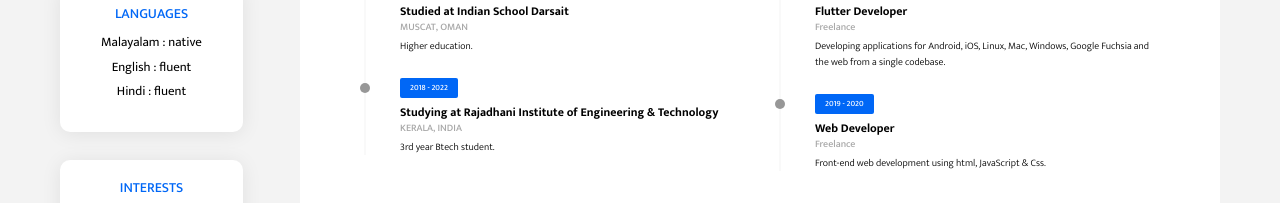
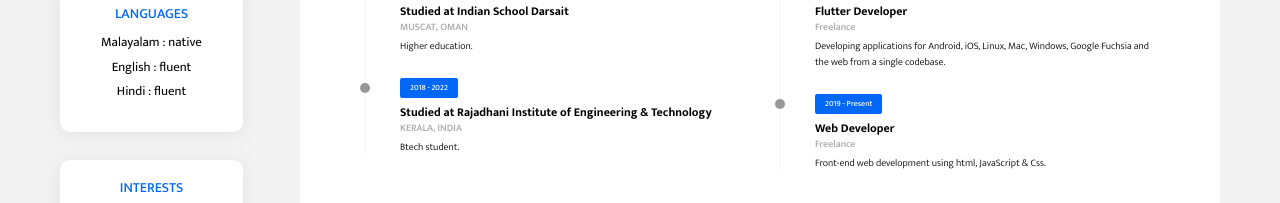
Before and after one commit to AgentCody333/cv-website, a website: page index.html in a window 1280 px wide. Shown: the part 518-721 px from the top of the page. Drawn offline with nearby package versions, Linux system fonts and the light colour scheme.

Commit message:
Update index.html

```diff
--- a/index.html
+++ b/index.html
@@ -116,9 +116,9 @@
                             </li>
                             <li class="time-line-item">
                                 <span class="badge badge-primary">2018 - 2022</span>
-                                <h6 class="time-line-item-title">Studying at Rajadhani Institute of Engineering & Technology</h6>
+                                <h6 class="time-line-item-title">Studied at Rajadhani Institute of Engineering & Technology</h6>
                                 <p class="time-line-item-subtitle">KERALA, INDIA</p>
-                                <p class="time-line-item-content">3rd year Btech student.
+                                <p class="time-line-item-content">Btech student.
                                 </p>
                             </li>
                         </ul>
@@ -142,7 +142,7 @@
                                 </p>
                             </li>
                             <li class="time-line-item">
-                                <span class="badge badge-primary">2019 - 2020</span>
+                                <span class="badge badge-primary">2019 - Present</span>
                                 <h6 class="time-line-item-title">Web Developer</h6>
                                 <p class="time-line-item-subtitle">Freelance</p>
                                 <p class="time-line-item-content">Front-end web development using html, JavaScript & Css.
```
